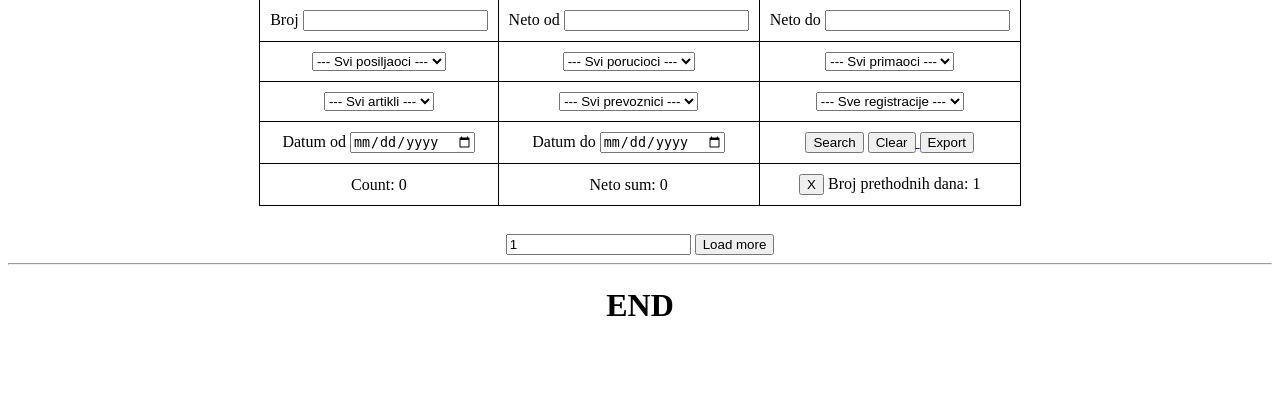
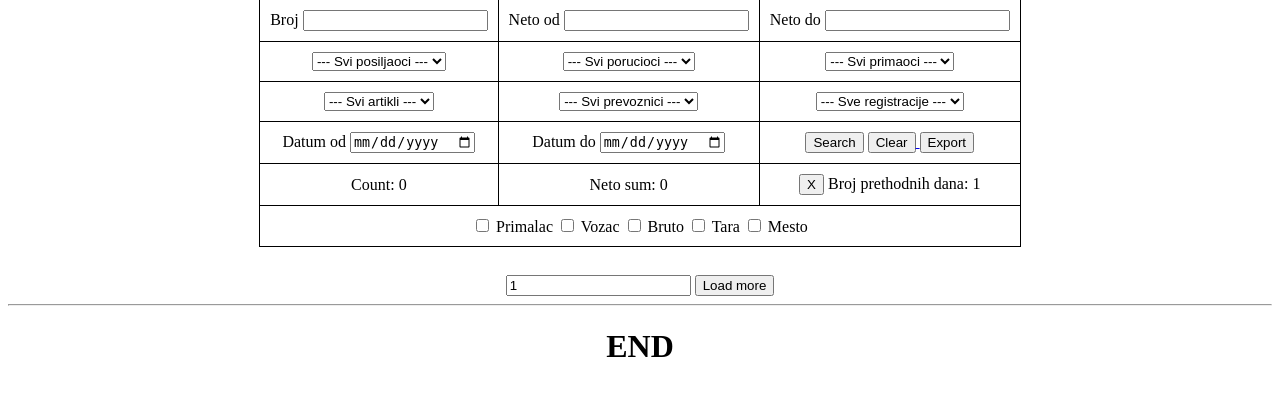
Before and after one commit to vidoje-zeljic/rkl, a Flask app: page /reports in a window 1280 px wide. Shown: the part 164-560 px from the top of the page. Run offline with Flask 3, Linux system fonts and the light colour scheme; data that the repository does not hold is empty.

Commit message:
add checkbox

```diff
--- a/main.py
+++ b/main.py
@@ -46,6 +46,12 @@ def reports():
     elif 'limit' in request.args:
         limit = int(request.args['limit'])
 
+    primalac_checkbox = None if 'primalac-checkbox' not in request.args else request.args['primalac-checkbox']
+    vozac_checkbox = None if 'vozac-checkbox' not in request.args else request.args['vozac-checkbox']
+    bruto_checkbox = None if 'bruto-checkbox' not in request.args else request.args['bruto-checkbox']
+    tara_checkbox = None if 'tara-checkbox' not in request.args else request.args['tara-checkbox']
+    mesto_checkbox = None if 'mesto-checkbox' not in request.args else request.args['mesto-checkbox']
+
     db_resoults = db.get_resources(limit, broj, neto_od, neto_do, posiljalac, porucilac, primalac, artikal, prevoznik,
                                    registracija, datum_od, datum_do)
 
@@ -71,7 +77,12 @@ def reports():
                                registracija=registracija,
                                datumOd=datum_od,
                                datumDo=datum_do,
-                               limit=limit
+                               limit=limit,
+                               primalacCheckbox=primalac_checkbox,
+                               vozacCheckbox=vozac_checkbox,
+                               brutoCheckbox=bruto_checkbox,
+                               taraCheckbox=tara_checkbox,
+                               mestoCheckbox=mesto_checkbox
                                )
 
     if request.method == 'POST':
--- a/static/index.js
+++ b/static/index.js
@@ -122,6 +122,26 @@ function generateQueryParams() {
         queryParams['limit'] = limit
     }
 
+    if (document.querySelector('#primalac-checkbox:checked') != null) {
+        queryParams['primalac-checkbox'] = true
+    }
+
+    if (document.querySelector('#primalac-checkbox:checked') != null) {
+        queryParams['vozac-checkbox'] = true
+    }
+
+    if (document.querySelector('#primalac-checkbox:checked') != null) {
+        queryParams['bruto-checkbox'] = true
+    }
+
+    if (document.querySelector('#primalac-checkbox:checked') != null) {
+        queryParams['tara-checkbox'] = true
+    }
+
+    if (document.querySelector('#primalac-checkbox:checked') != null) {
+        queryParams['mesto-checkbox'] = true
+    }
+
     return queryParams
 }
 
--- a/templates/reports.html
+++ b/templates/reports.html
@@ -31,7 +31,7 @@ onload="createTable({{reports}}, 'broj')"
             <select id="posiljalac">
                 <option value style="color: gray;">--- Svi posiljaoci ---</option>
                 {% for e in posiljaoci: %}
-                <option value="{{e[0]}}"{% if posiljalac == e[0] %} selected {% endif %}>{{e[0]}}</option>
+                <option value="{{e[0]}}" {% if posiljalac== e[0] %} selected {% endif %}>{{e[0]}}</option>
                 {% endfor %}
             </select>
         </td>
@@ -39,7 +39,7 @@ onload="createTable({{reports}}, 'broj')"
             <select id="porucilac">
                 <option value style="color: gray;">--- Svi porucioci ---</option>
                 {% for e in porucioci: %}
-                <option value="{{e[0]}}" {% if porucilac == e[0] %} selected {% endif %}>{{e[0]}}</option>
+                <option value="{{e[0]}}" {% if porucilac== e[0] %} selected {% endif %}>{{e[0]}}</option>
                 {% endfor %}
             </select>
         </td>
@@ -47,7 +47,7 @@ onload="createTable({{reports}}, 'broj')"
             <select id="primalac">
                 <option value style="color: gray;">--- Svi primaoci ---</option>
                 {% for e in primaoci: %}
-                <option value="{{e[0]}}" {% if primalac == e[0] %} selected {% endif %}>{{e[0]}}</option>
+                <option value="{{e[0]}}" {% if primalac== e[0] %} selected {% endif %}>{{e[0]}}</option>
                 {% endfor %}
             </select>
         </td>
@@ -57,7 +57,7 @@ onload="createTable({{reports}}, 'broj')"
             <select id="artikal">
                 <option value style="color: gray;">--- Svi artikli ---</option>
                 {% for e in artikli: %}
-                <option value="{{e[0]}}" {% if artikal == e[0] %} selected {% endif %}>{{e[0]}}</option>
+                <option value="{{e[0]}}" {% if artikal== e[0] %} selected {% endif %}>{{e[0]}}</option>
                 {% endfor %}
             </select>
         </td>
@@ -65,7 +65,7 @@ onload="createTable({{reports}}, 'broj')"
             <select id="prevoznik">
                 <option value style="color: gray;">--- Svi prevoznici ---</option>
                 {% for e in prevoznici: %}
-                <option value="{{e[0]}}" {% if prevoznik == e[0] %} selected {% endif %}>{{e[0]}}</option>
+                <option value="{{e[0]}}" {% if prevoznik== e[0] %} selected {% endif %}>{{e[0]}}</option>
                 {% endfor %}
             </select>
         </td>
@@ -73,7 +73,7 @@ onload="createTable({{reports}}, 'broj')"
             <select id="registracija">
                 <option value style="color: gray;">--- Sve registracije ---</option>
                 {% for e in registracije: %}
-                <option value="{{e[0]}}" {% if registracija == e[0] %} selected {% endif %}>{{e[0]}}</option>
+                <option value="{{e[0]}}" {% if registracija== e[0] %} selected {% endif %}>{{e[0]}}</option>
                 {% endfor %}
             </select>
         </td>
@@ -81,7 +81,7 @@ onload="createTable({{reports}}, 'broj')"
     <tr>
         <td>
             <label for="datum-od">Datum od</label>
-                <input type="date" id="datum-od" value="{{datumOd}}">
+            <input type="date" id="datum-od" value="{{datumOd}}">
         </td>
         <td>
             <label for="datum-do">Datum do</label>
@@ -112,13 +112,33 @@ onload="createTable({{reports}}, 'broj')"
             Broj prethodnih dana: {{limit}}
         </td>
     </tr>
+    <tr>
+        <td colspan="3">
+            <input type="checkbox" id="primalac-checkbox" {% if primalacCheckbox %} checked {% endif %}>
+            <label for="primalac-checkbox">Primalac</label>
+
+            <input type="checkbox" id="vozac-checkbox" {% if vozacCheckbox %} checked {% endif %}>
+            <label for="vozac-checkbox">Vozac</label>
+
+            <input type="checkbox" id="bruto-checkbox" {% if brutoCheckbox %} checked {% endif %}>
+            <label for="bruto-checkbox">Bruto</label>
+
+            <input type="checkbox" id="tara-checkbox" {% if taraCheckbox %} checked {% endif %}>
+            <label for="tara-checkbox">Tara</label>
+
+            <input type="checkbox" id="mesto-checkbox" {% if mestoCheckbox %} checked {% endif %}>
+            <label for="mesto-checkbox">Mesto</label>
+        </td>
+    </tr>
 </table>
 
 <div style="padding-top: 10px" id="container"></div>
 <br/>
 {% if not datumOd and not datumDo %}
 <input type="number" id="load-more" value="1">
-<label for="load-more"><button onclick="search({{limit}} + Number(document.getElementById('load-more').value))">Load more</button></label>
+<label for="load-more">
+    <button onclick="search({{limit}} + Number(document.getElementById('load-more').value))">Load more</button>
+</label>
 {% endif %}
 <hr/>
 <h1>END</h1>
```
